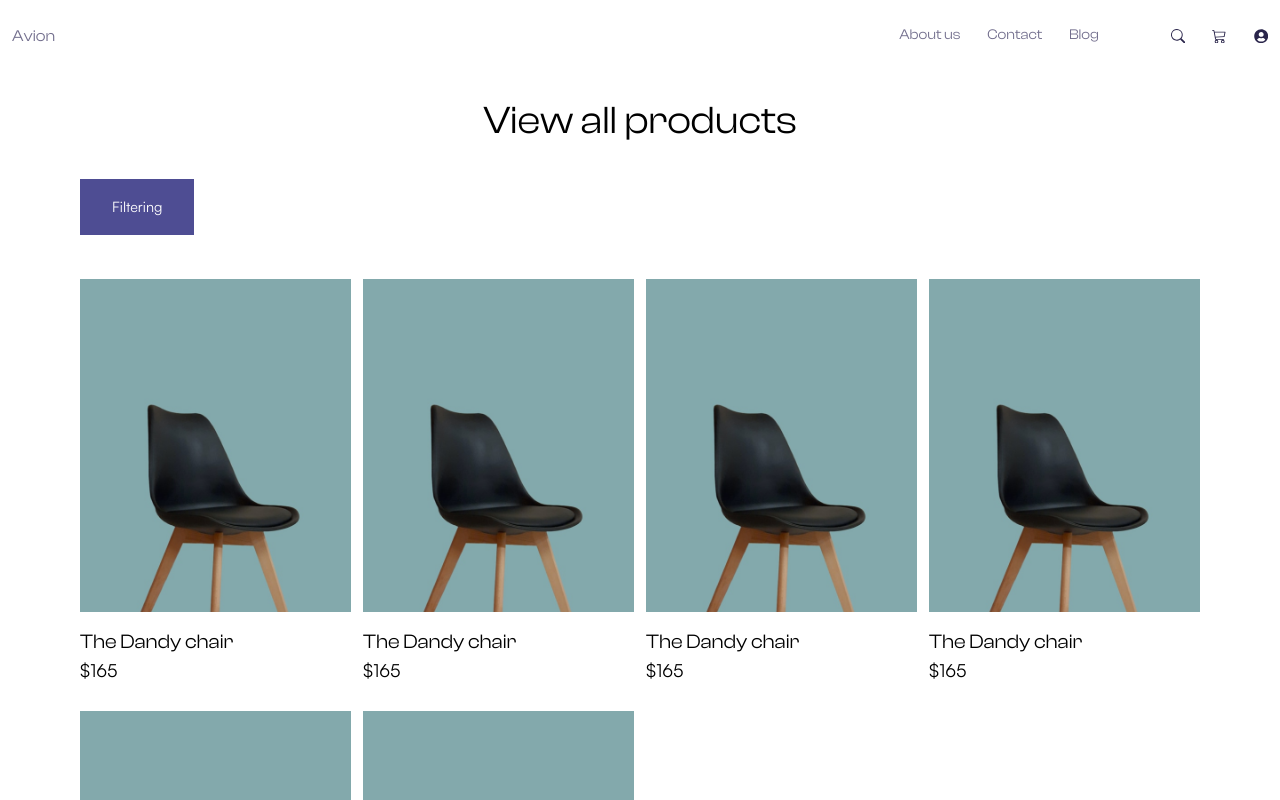
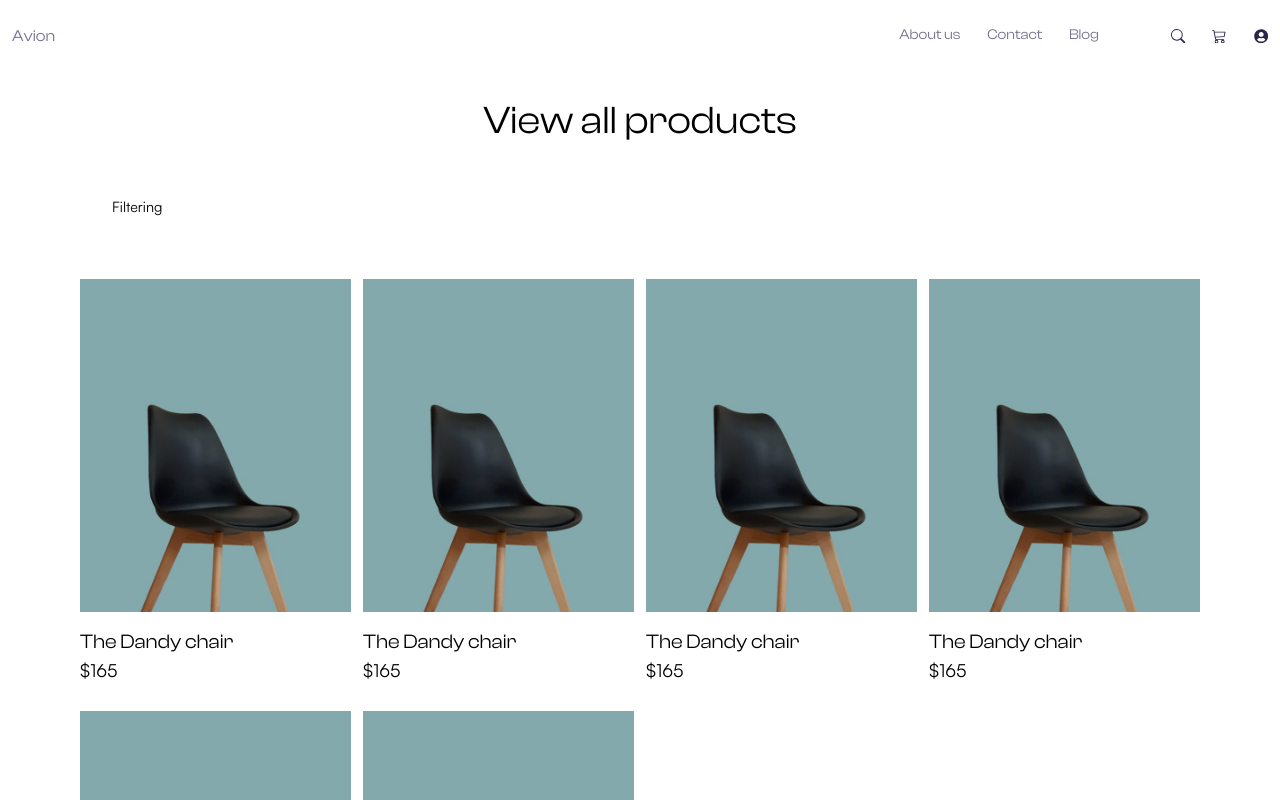
Before and after one commit to diegoBenitez2/ecommerce-app-next, a Next.js app: page / in a window 1280 px wide. Shown: the top 800 px of the page. Built offline with nearby package versions, Linux system fonts and the light colour scheme.

Commit message:
refactor: styles

```diff
--- a/src/components/atoms/Button/Button.jsx
+++ b/src/components/atoms/Button/Button.jsx
@@ -4,19 +4,25 @@ import { FaAngleDown } from 'react-icons/fa';
 const Button = ({
   text='Button',
   size='small',
-  isIcon,
-  style,
+  hasIcon,
+  variant,
   disabled,
   onclick}) => {
 
   const variants = {
     primary: 'bg-primary text-white',
-    secondary: 'bg-light-gray text-black',
-    tertiary: 'bg-dark-primary text-white',
-    fourty: 'bg-primary text-white',
-    fifty: 'bg-dark-primary text-white',
+    secondary: 'bg-dark-primary text-white',
+    tertiary: 'bg-light-gray text-black',
+    fourty: 'bg-border-gray text-white',
+    fifty: 'bg-border-dark text-white',
   };
-
+  const variantsHover = {
+    primary: 'hover:shadow-btn-dark-primary',
+    secondary: 'hover:shadow-btn-primary',
+    tertiary: 'hover:shadow-btn-b-white',
+    fourty: 'hover:shadow-btn-b-dark-gray',
+    fifty: 'hover:shadow-btn-b-gray',
+  };
   const sizes = {
     small: 'min-w-[95px] h-[48px]',
     medium: 'min-w-[111px] h-[56px]',
@@ -25,8 +31,8 @@ const Button = ({
 
   const iconColor = {
     primary: 'text-white',
-    secondary: 'text-black',
-    tertiary: 'text-white',
+    secondary: 'text-white',
+    tertiary: 'text-black',
     fourty: 'text-white',
     fifty: 'text-white',
   };
@@ -35,14 +41,15 @@ const Button = ({
     <button
       data-testid='btn-custom'
       disabled={disabled}
-      className={cn(`font-satoshi flex items-center justify-center py-4 px-8 border-0 whitespace-nowrap text-sm disabled:opacity-60 transition-shadow hover:shadow-normal trasnform active:scale-95`,
-      variants[style],
+      className={cn(`font-satoshi flex items-center justify-center py-4 px-8 border-0 whitespace-nowrap text-sm disabled:opacity-60 transition-shadow duration-700 transform active:scale-95`,
+      variants[variant],
+      !disabled && variantsHover[variant],
       sizes[size],)}
       onClick={onclick}>
       <span>{ text }</span>
       {
-        isIcon && <FaAngleDown
-                        className={cn(`ml-2`, iconColor[style])}
+        hasIcon && <FaAngleDown
+                        className={cn(`ml-2`, iconColor[variant])}
                         data-testid='btn-icon' />
       }
 
--- a/src/components/atoms/Button/Button.module.scss
+++ /dev/null
@@ -1,61 +0,0 @@
-/* stylelint-disable selector-class-pattern */
-
-/* stylelint-disable-next-line scss/at-import-partial-extension */
-@import '@styles/variables.scss';
-
-.container {
-  font-family: satoshi,system-ui;
-  align-items: center;
-  justify-content: center;
-  padding: 16px 32px;
-  font-size: $display-2;
-  border: 0;
-  white-space: nowrap;
-
-  &:disabled {
-    opacity: .6;
-  }
-}
-
-.icon {
-  margin-left: 1em;
-}
-
-.primary {
-  background-color: $white;
-  color: $black;
-}
-
-.secondary {
-  background-color: $light-gray;
-  color: $black;
-}
-
-.tertiary {
-  background-color: $dark-primary;
-  color: $white;
-}
-
-.fourty {
-  background-color: $primary;
-  color: $white;
-}
-
-.fifty {
-  background-color: $dark-primary;
-  color: $white;
-}
-
-.small {
-  min-width: 95px;
-  height: 48px;
-}
-
-.medium {
-  min-width: 111px;
-  height: 56px;
-}
-
-.w-full {
-  width: 100%;
-}
--- a/tailwind.config.cjs
+++ b/tailwind.config.cjs
@@ -41,7 +41,11 @@ module.exports = {
       'black': '#000',
     },
     boxShadow: {
-      'normal': 'inset 0px 0px 6px 6px rgba(0, 0, 0, 0.1)',
+      'btn-dark-primary': 'inset 0 0 1.8em .5em #2A254B',
+      'btn-primary': 'inset 0 0 1.8em .5em #4E4D93',
+      'btn-b-gray': 'inset 0 0 1.8em .5em #EBE8F4',
+      'btn-b-dark-gray': 'inset 0 0 1.8em .5em #CAC6DA',
+      'btn-b-white': 'inset 0 0 1.8em .5em #FFF',
     }
   },
   variants: {},
```
Also changed, not shown: 1 other file (tests, documents, lock files or other folders).
